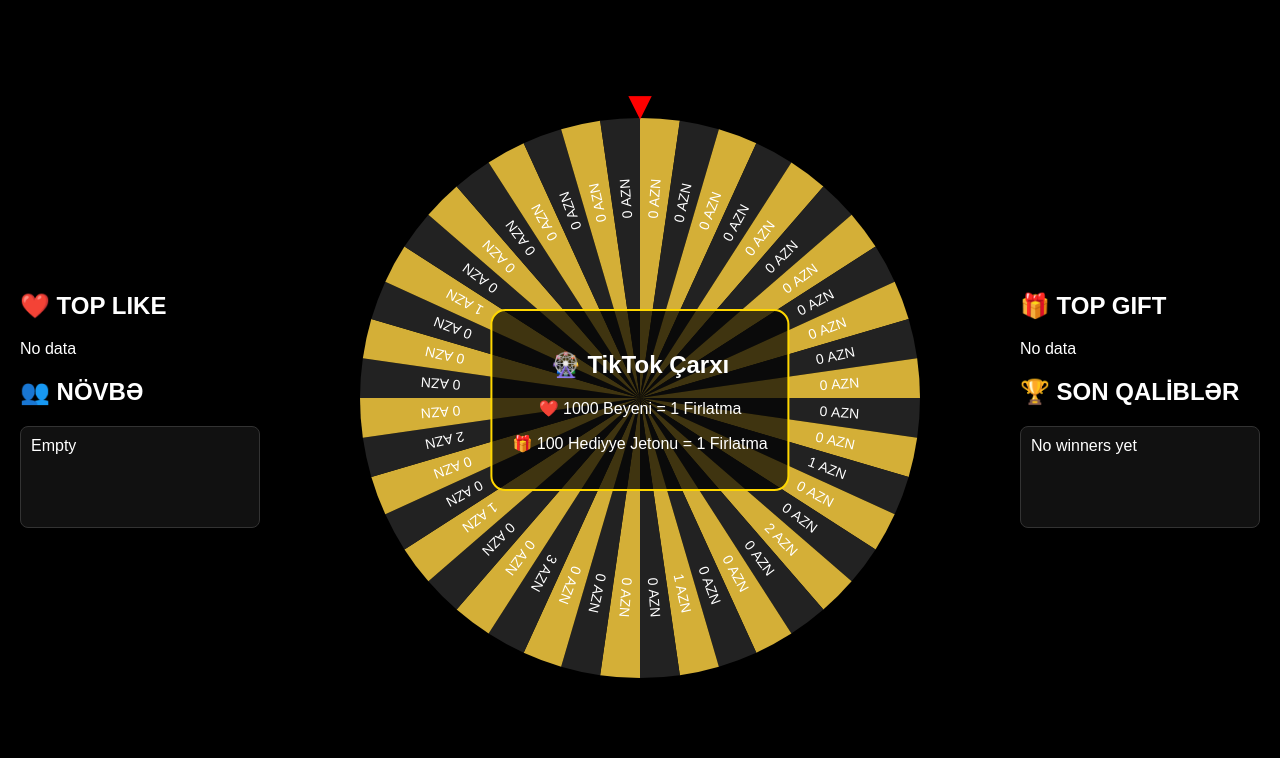
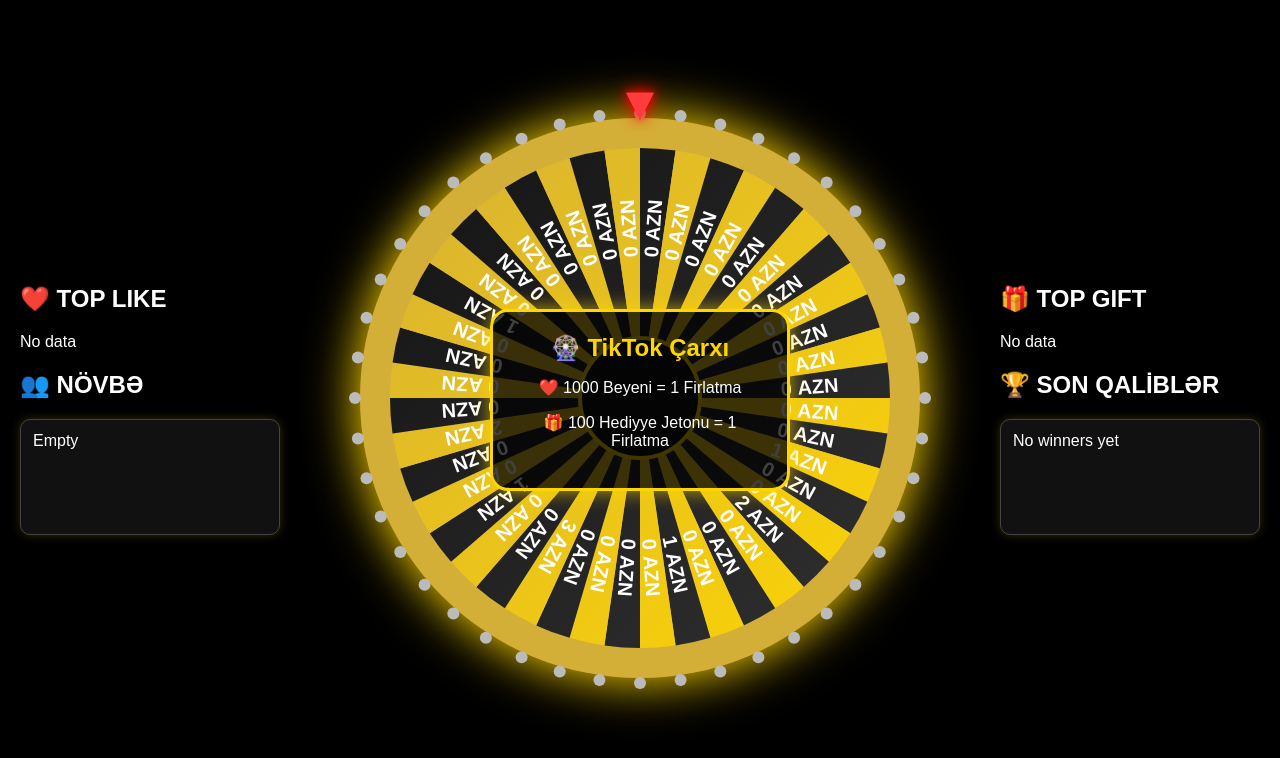
Before and after one commit to paytaksi2026/tapsev, a website: page public/index.html in a window 1280 px wide. Drawn offline with nearby package versions, Linux system fonts and the light colour scheme; no server answers.

Commit message:
Add files via upload

```diff
--- a/public/style.css
+++ b/public/style.css
@@ -2,12 +2,13 @@
 body{
 background:#000;
 color:white;
-font-family:Arial;
+font-family:Arial,Helvetica,sans-serif;
 display:flex;
 justify-content:space-between;
 align-items:center;
 height:100vh;
 margin:0;
+overflow:hidden;
 }
 
 #wheelContainer{
@@ -15,14 +16,19 @@
 text-align:center;
 }
 
+#wheel{
+filter:drop-shadow(0 0 25px gold);
+}
+
 #pointer{
 position:absolute;
-top:-15px;
+top:-22px;
 left:50%;
 transform:translateX(-50%);
-font-size:40px;
-color:red;
+font-size:48px;
+color:#ff3b3b;
 z-index:10;
+text-shadow:0 0 10px red,0 0 20px red;
 }
 
 #centerText{
@@ -30,19 +36,26 @@
 top:50%;
 left:50%;
 transform:translate(-50%,-50%);
-background:rgba(0,0,0,0.7);
-padding:20px;
-border-radius:15px;
-border:2px solid gold;
+background:rgba(0,0,0,0.75);
+padding:22px;
+border-radius:18px;
+border:3px solid gold;
+box-shadow:0 0 20px rgba(255,215,0,0.7);
+}
+
+#centerText h2{
+margin:0;
+color:gold;
 }
 
 #spinInfo{
 position:absolute;
-top:20px;
+top:15px;
 left:50%;
 transform:translateX(-50%);
-font-size:22px;
+font-size:24px;
 color:gold;
+text-shadow:0 0 10px gold;
 }
 
 #countdown{
@@ -50,7 +63,8 @@
 bottom:20px;
 left:50%;
 transform:translateX(-50%);
-font-size:28px;
+font-size:30px;
+color:#fff;
 }
 
 #result{
@@ -58,20 +72,22 @@
 bottom:80px;
 left:50%;
 transform:translateX(-50%);
-font-size:30px;
+font-size:34px;
 color:gold;
+text-shadow:0 0 10px gold,0 0 20px orange;
 }
 
 #leftPanel,#rightPanel{
-width:240px;
+width:260px;
 padding:20px;
 }
 
 #queuePanel,#winnersPanel{
 background:#111;
-border:1px solid #333;
-padding:10px;
+border:1px solid #444;
+padding:12px;
 margin-top:10px;
-border-radius:8px;
-min-height:80px;
+border-radius:10px;
+min-height:90px;
+box-shadow:0 0 10px rgba(255,215,0,0.2);
 }
--- a/public/wheel.js
+++ b/public/wheel.js
@@ -15,12 +15,35 @@
 let spinning=false;
 
 function draw(){
+
 const cx=300;
 const cy=300;
-const r=280;
+const r=250;
 
 ctx.clearRect(0,0,600,600);
 
+/* OUTER GOLD RING */
+ctx.beginPath();
+ctx.arc(cx,cy,280,0,Math.PI*2);
+ctx.fillStyle="#d4af37";
+ctx.fill();
+
+/* METAL TEETH */
+for(let i=0;i<segments;i++){
+
+let a=i*segmentAngle+angle;
+
+let x=cx+Math.cos(a)*285;
+let y=cy+Math.sin(a)*285;
+
+ctx.beginPath();
+ctx.arc(x,y,6,0,Math.PI*2);
+ctx.fillStyle="#bbb";
+ctx.fill();
+
+}
+
+/* SEGMENTS */
 for(let i=0;i<segments;i++){
 
 let start=(i*segmentAngle)+angle;
@@ -30,7 +53,11 @@
 ctx.moveTo(cx,cy);
 ctx.arc(cx,cy,r,start,end);
 
-ctx.fillStyle=i%2?"#d4af37":"#222";
+let grad=ctx.createLinearGradient(0,0,600,600);
+grad.addColorStop(0,i%2?"#111":"#d4af37");
+grad.addColorStop(1,i%2?"#333":"#ffd700");
+
+ctx.fillStyle=grad;
 ctx.fill();
 
 ctx.save();
@@ -39,12 +66,23 @@
 ctx.rotate(start+(segmentAngle/2));
 
 ctx.fillStyle="white";
-ctx.font="14px Arial";
-ctx.fillText(values[i],180,5);
+ctx.font="bold 20px Arial";
+ctx.textAlign="center";
+ctx.fillText(values[i],170,8);
 
 ctx.restore();
 
 }
+
+/* CENTER HUB */
+ctx.beginPath();
+ctx.arc(cx,cy,60,0,Math.PI*2);
+ctx.fillStyle="#111";
+ctx.fill();
+ctx.lineWidth=4;
+ctx.strokeStyle="gold";
+ctx.stroke();
+
 }
 
 draw();
@@ -69,11 +107,11 @@
 let index=indexes[Math.floor(Math.random()*indexes.length)];
 
 let target=(segments-index)*segmentAngle - Math.PI/2;
-target+=Math.PI*6;
+target+=Math.PI*8;
 
 let startAngle=angle;
 let start=Date.now();
-let duration=5000;
+let duration=7000;
 
 function frame(){
 
@@ -81,7 +119,7 @@
 
 if(t<1){
 
-angle=startAngle+(target-startAngle)*(1-Math.pow(1-t,3));
+angle=startAngle+(target-startAngle)*(1-Math.pow(1-t,4));
 
 draw();
 requestAnimationFrame(frame);
```
